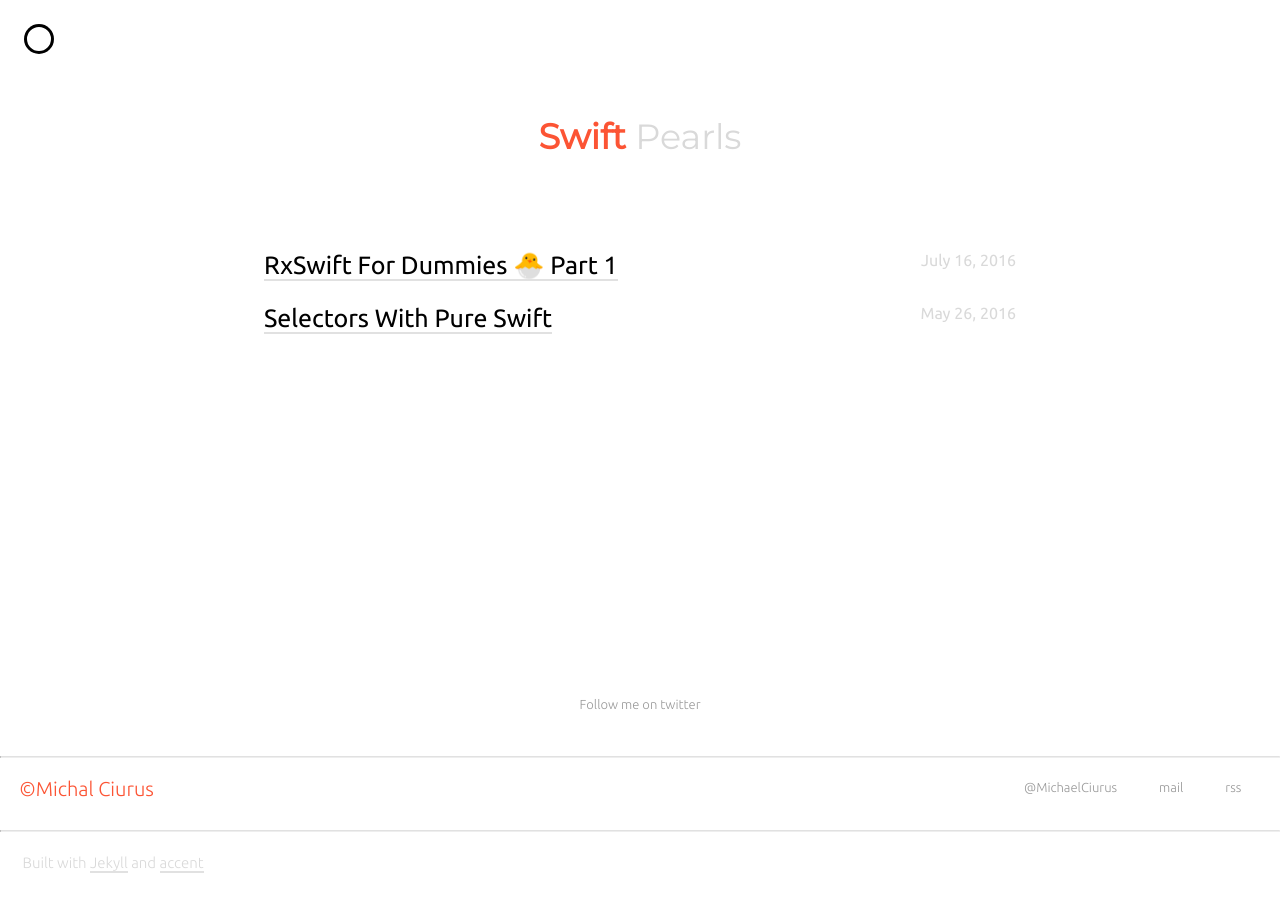
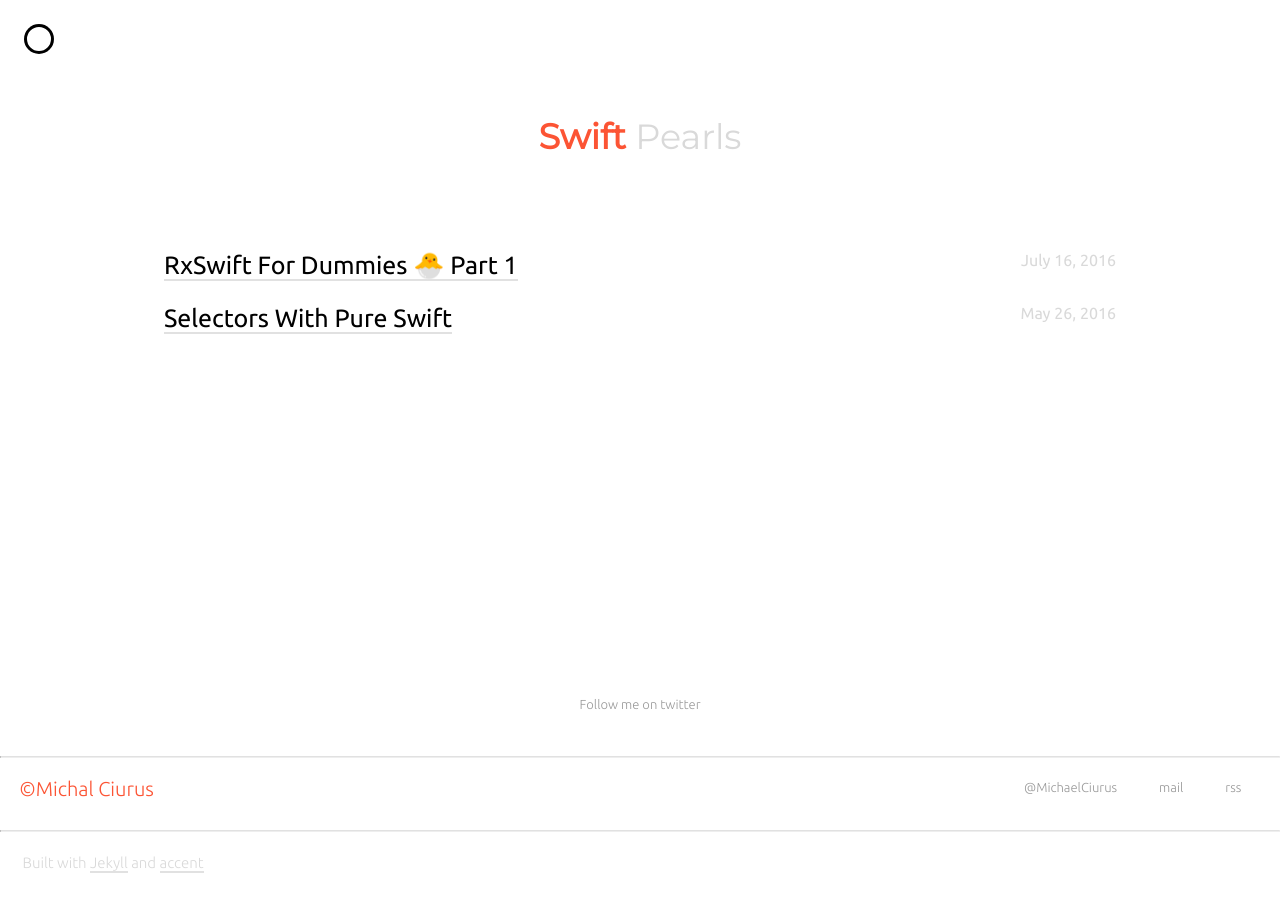
Before and after one commit to michalciurus/michalciurus.github.io, a Jekyll site: the page built from index.html, in a window 1280 px wide. Built offline with Jekyll 4.4.1, drawn with Linux system fonts in a browser that asks for light colours; nearby versions of some CDN libraries; the list of posts is cut into pages by our own code.

Commit message:
no message

```diff
--- a/_sass/_vars.scss
+++ b/_sass/_vars.scss
@@ -8,7 +8,7 @@ $base-font-size: 1.2em;
 $base-line-height: 1.5;
 $base-spacing: $base-line-height * 1em;
 $small-spacing: $base-spacing / 2;
-$max-width: 800px;
+$max-width: 1000px;
 
 $break-small: 480px;
 $break-medium: 700px;
```
